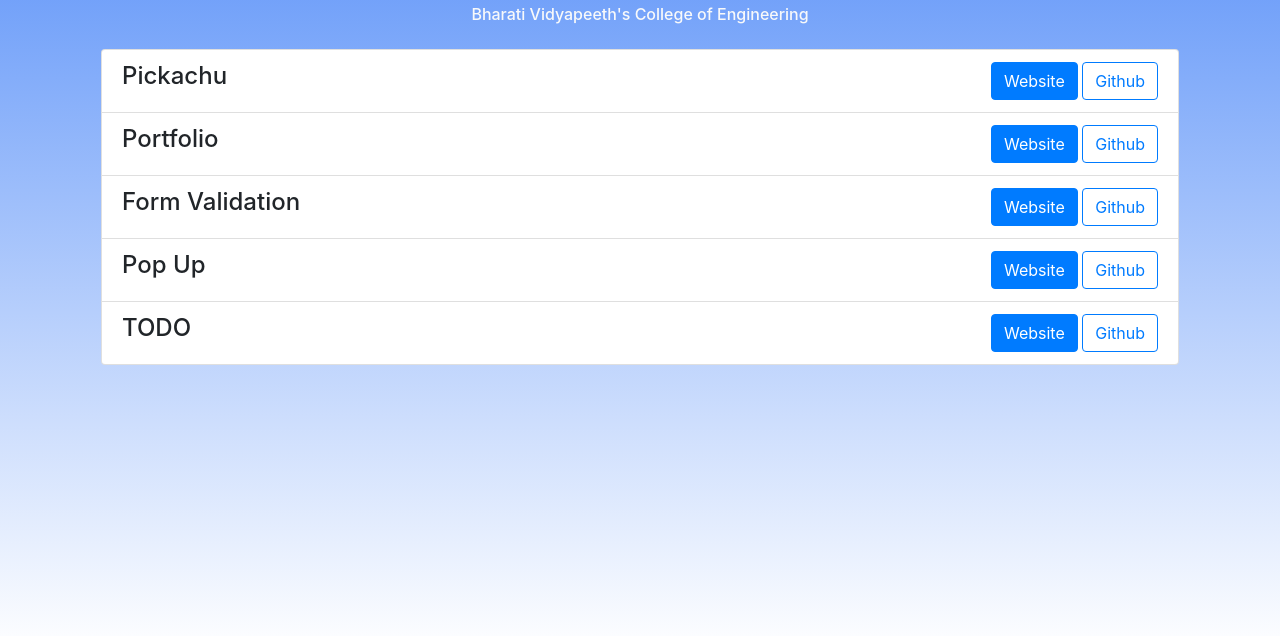
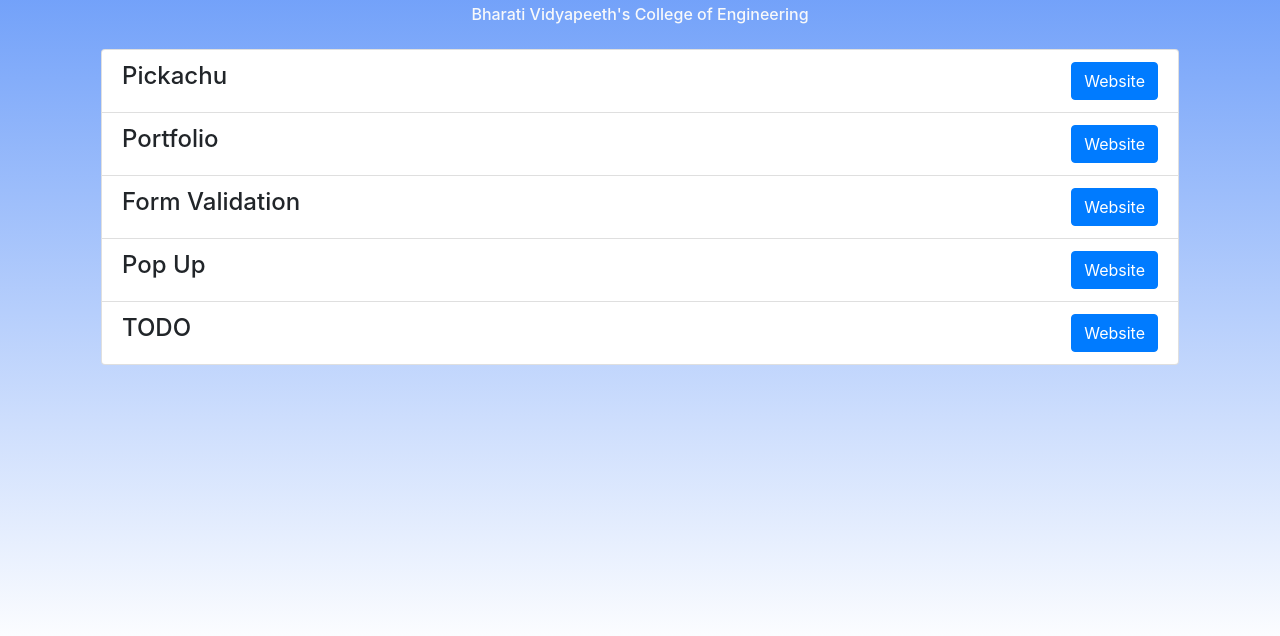
Before and after one commit to prachi255/Assignments.github.io, a plain HTML site: page index.html in a window 1280 px wide. Shown: the part 146-782 px from the top of the page. Drawn offline with nearby package versions, Linux system fonts and the light colour scheme; files that its build step writes are made by us from their sources.

Commit message:
Update index.html

```diff
--- a/index.html
+++ b/index.html
@@ -26,31 +26,31 @@
 
                     <li class="list-group-item d-flex justify-content-between align-items-center">
                        <h4>Pickachu</h4>
-                      <span><a class="btn btn-primary" href="./pickachu/index.html" role="button">Website</a> <a class="btn btn-outline-primary" href="https://github.com/prachi255/Assignments.github.io/tree/main/pickachu" role="button">Github</a></span>
+                      <span><a class="btn btn-primary" href="./pickachu/index.html" role="button">Website</a> </span>
                     </li>
 
                     <li class="list-group-item d-flex justify-content-between align-items-center">
                         <h4>Portfolio</h4>
-                        <span><a class="btn btn-primary" href="./portfolio/index3.html" role="button">Website</a> <a class="btn btn-outline-primary"  href="https://github.com/prachi255/Assignments.github.io/tree/main/portfolio" role="button">Github</a></span>
+                        <span><a class="btn btn-primary" href="./portfolio/index3.html" role="button">Website</a> </span>
                       </li>
 
 
 
                       <li class="list-group-item d-flex justify-content-between align-items-center">
                         <h4>Form Validation</h4>
-                        <span><a class="btn btn-primary" href="./form validation/index.html" role="button">Website</a> <a class="btn btn-outline-primary" href="https://github.com/prachi255/Assignments.github.io/tree/main/form%20validation" role="button">Github</a></span>
+                        <span><a class="btn btn-primary" href="./form validation/index.html" role="button">Website</a> </span>
                       </li>
 
 
 
                       <li class="list-group-item d-flex justify-content-between align-items-center">
                         <h4>Pop Up</h4>
-                       <span><a class="btn btn-primary" href="./popUp/index.html" role="button">Website</a>  <a class="btn btn-outline-primary" href="https://github.com/prachi255/Assignments.github.io/tree/main/popUp" role="button">Github</a></span>
+                       <span><a class="btn btn-primary" href="./popUp/index.html" role="button">Website</a>  </span>
                      </li>
 
                       <li class="list-group-item d-flex justify-content-between align-items-center">
                         <h4>TODO</h4>
-                        <span><a class="btn btn-primary" href="./TODO/index.html" role="button">Website</a> <a class="btn btn-outline-primary" href="https://github.com/prachi255/Assignments.github.io/tree/main/TODO" role="button">Github</a></span>
+                        <span><a class="btn btn-primary" href="./TODO/index.html" role="button">Website</a> </span>
                       </li>
 
                   </ul>
```
